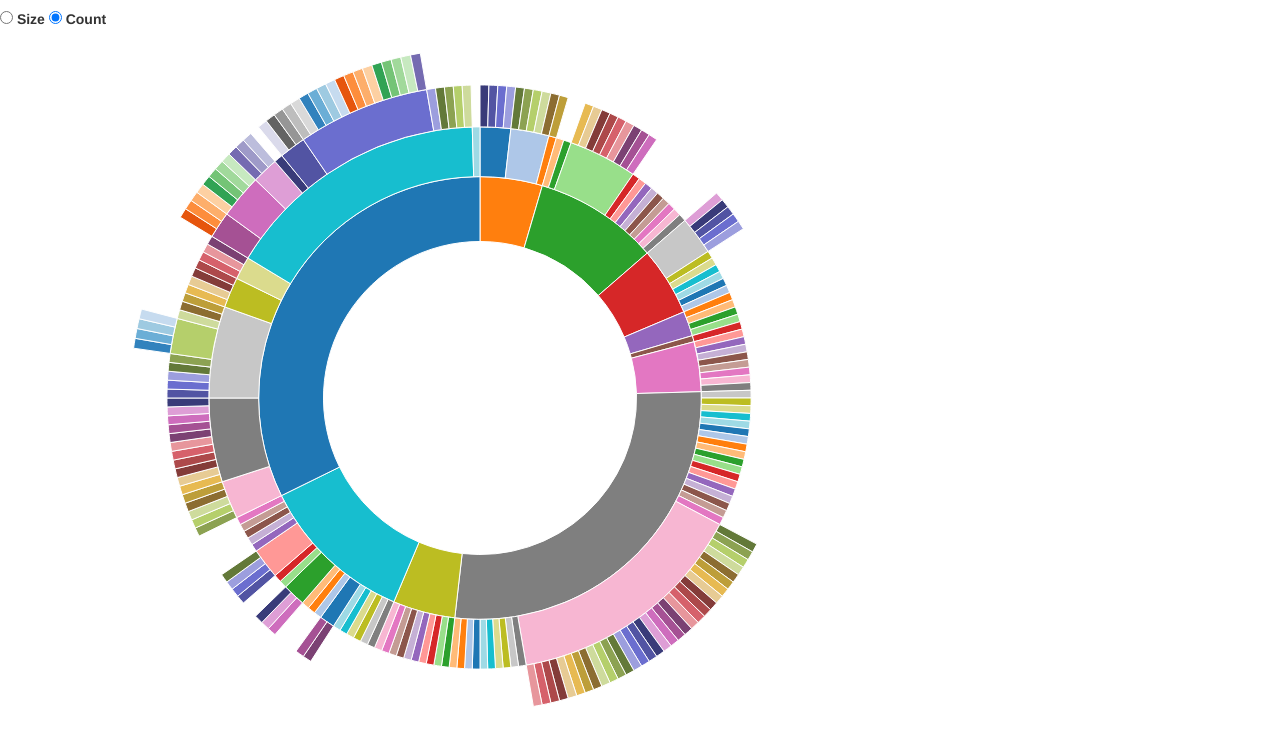
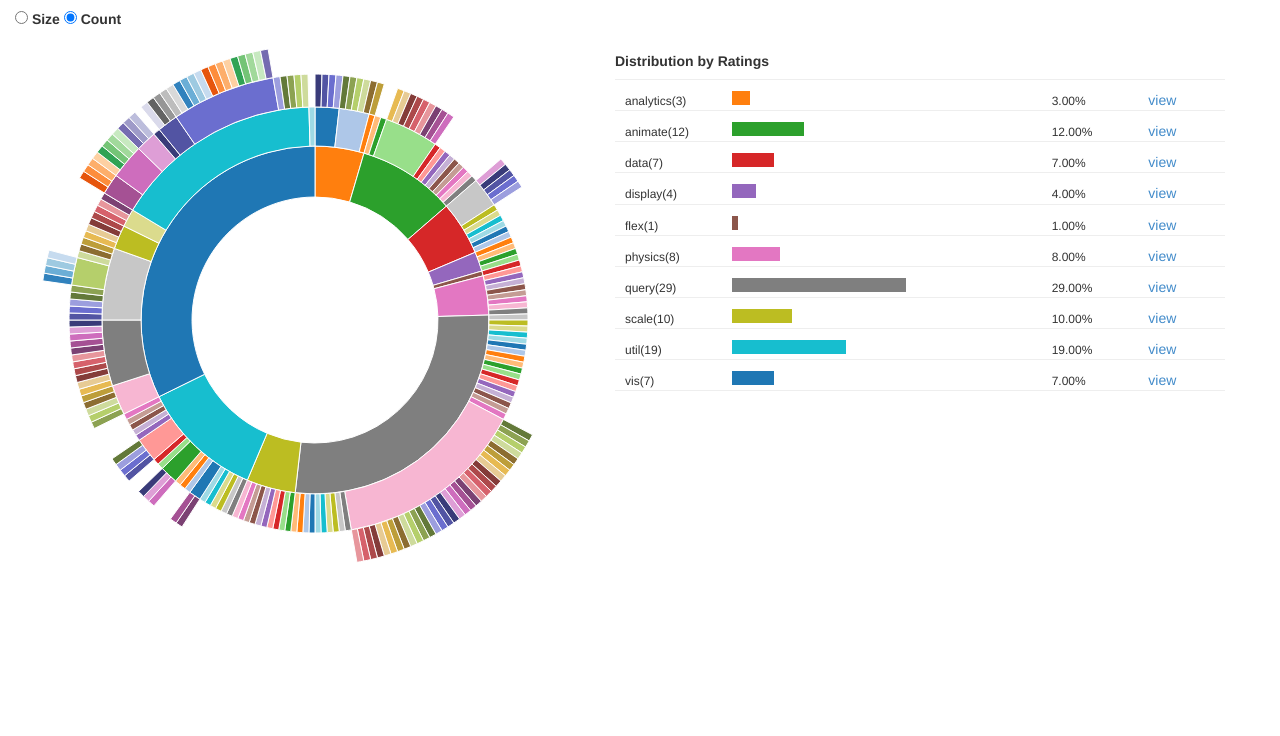
Before and after one commit to satishn92/D3js-Sunburst-chart, a website: page app/index.html in a window 1280 px wide. Shown: the part 63-799 px from the top of the page. Drawn offline with Linux system fonts and the light colour scheme.

Commit message:
Changed styles of the elements accordingly

```diff
--- a/app/app.css
+++ b/app/app.css
@@ -30,7 +30,7 @@
 }
 
 .tooltip{
-  position: absolute;
+  /*position: absolute;*/
   text-align: center;
   /*width: 60px;
   height: 40px;*/
@@ -56,17 +56,15 @@
 
 div.Details{
   position: absolute;
-  top: 780px;
-  left: 5%;
-  width: 500px;
+  width: 610px;
   display: inline-block;
   margin-bottom: 30px;
 }
 
 div.Data{
   position: absolute;
-  top: 600px;
-  right: 2%;
+  right: 5px;
+  top: 510px;
   width: 500px;
   margin-bottom: 30px;
   background-color: #F7FAF9 ;
@@ -78,6 +76,7 @@ p.details{
   font-size: 12px;
   padding-left: 10px;
   display: inline-block;
+  margin: 0;
 }
 
 div.details{
@@ -92,7 +91,12 @@ hr.details{
 
 div.legend{
   position: absolute;
-  right: 0;
-  top: 5%;
+  right: 5px;
+  top: 0;
   display: inline-block;
 }
+
+div.container{
+  position: relative;
+  width: 100%;
+}
--- a/app/directives/sunburstGraph.js
+++ b/app/directives/sunburstGraph.js
@@ -9,8 +9,8 @@ angular.module('app.directives', [])
     templateUrl: 'templates/sunburstGraphTemplate.html',
     link: function($scope,$element,$attr) {
       dataValidate($scope.data);
-      var width = 960,
-          height = 700,
+      var width = 600,
+          height = 550,
           radius = Math.min(width, height) / 2,
           color1 = d3.scale.category10(),
           color2 = d3.scale.category20(),
@@ -18,7 +18,7 @@ angular.module('app.directives', [])
           color4 = d3.scale.category20c(),
           color = [color1, color2, color3, color4];
 
-      var svg = d3.select("body").append("svg")
+      var svg = d3.select("div.container").append("svg")
           .attr("width", width)
           .attr("height", height)
           .append("g")
@@ -57,26 +57,26 @@ angular.module('app.directives', [])
       // Adding the change event of Count and Size check boxes.
       d3.selectAll("input.valueBox").on("change", change);
 
-      // Appending tooltip to the body
-      var tooltip = d3.select("body").append("div")
-          .attr("class", "tooltip");
-
-      // Appending legend to the body
-      var legend = d3.select("body").append("div")
+      // Appending legend to the container
+      var legend = d3.select("div.container").append("div")
           .attr("class", "legend")
           .style("width", "500px")
-          .style("height", "400px")
+          .style("height", "500px")
           .style("color", "white");
 
-      // Appending Details box to the body
-      var Details = d3.select("body").append("div")
+      // Appending Details box to the container
+      var Details = d3.select("div.container").append("div")
           .attr("class", "Details");
 
       // Show the details of root element in details box on page load
       showDetails("count",$scope.data.children);
 
-      var Data = d3.select("body").append("div")
+      var Data = d3.select("div.container").append("div")
           .attr("class", "Data");
+
+      // Appending tooltip to the container
+      var tooltip = d3.select("div.container").append("div")
+          .attr("class", "tooltip");
 
       // Stash the old values for transition.
       function stash(d) {
@@ -117,8 +117,10 @@ angular.module('app.directives', [])
         tooltip.transition()
                 .duration(3000)
                 .style("display", "block");
+        console.log(d3.mouse(this)[0]);
 
         tooltip.html("<p> Name: <span class='tooltipName'>" + d.name + "</span></p><p> Total size: <span class='tooltipSize'>" + d.value + "</span></p>")
+                .style("position", "absolute")
                 .style("left", (d3.event.pageX) + "px")
                 .style("top", (d3.event.pageY) + "px");
 
@@ -152,7 +154,7 @@ angular.module('app.directives', [])
 
       // Move the Tooltip along with the cursor
       function mousemove(d){
-        tooltip.style("left", (d3.event.pageX) + "px").style("top", (d3.event.pageY) + "px");
+        tooltip.style("position", "absolute").style("left", (d3.event.pageX) + "px").style("top", (d3.event.pageY) + "px");
       }
 
       // Changes the value to Size and Count on changing the selection of the checkBoxes.
--- a/app/templates/sunburstGraphTemplate.html
+++ b/app/templates/sunburstGraphTemplate.html
@@ -1,4 +1,6 @@
-<form>
-  <label><input type="radio" name="mode" value="size" class="valueBox"> Size</label>
-  <label><input type="radio" name="mode" value="count" class="valueBox" checked> Count</label>
-</form>
+<div class="container">
+  <form>
+    <label><input type="radio" name="mode" value="size" class="valueBox"> Size</label>
+    <label><input type="radio" name="mode" value="count" class="valueBox" checked> Count</label>
+  </form>
+</div>
```
